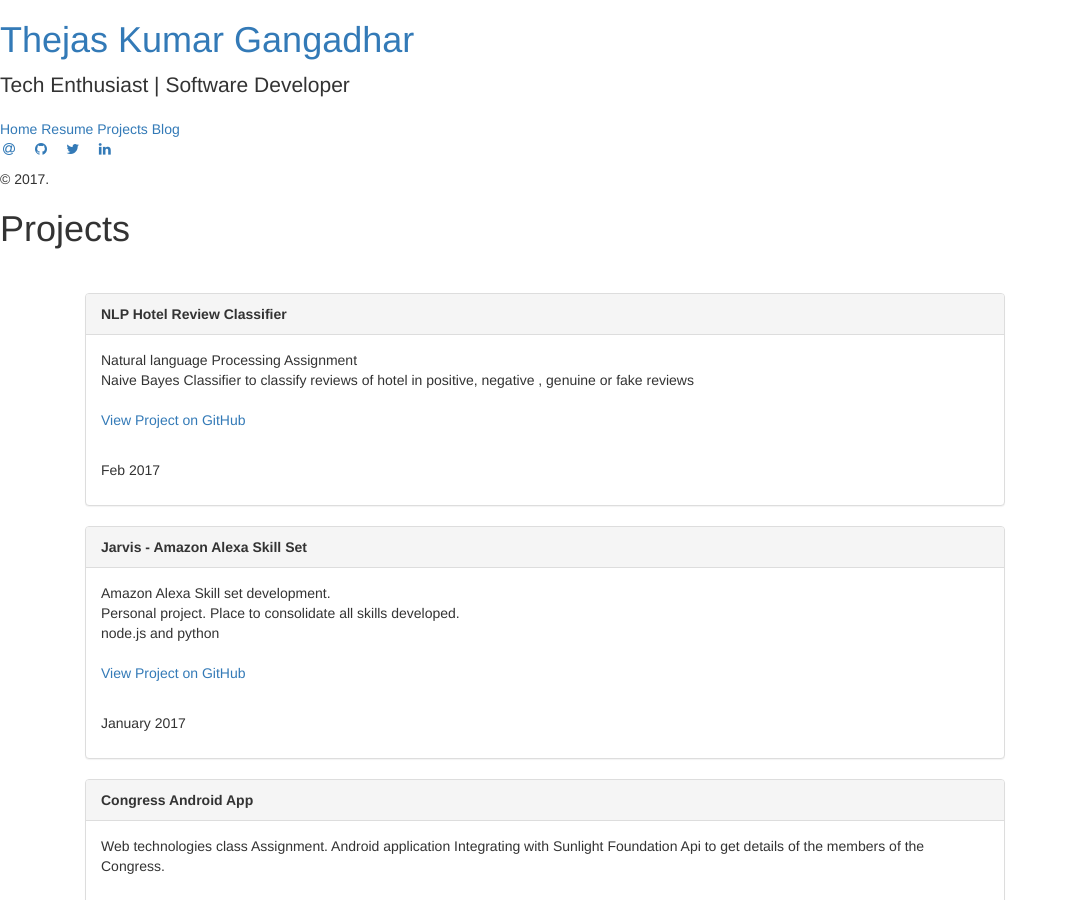
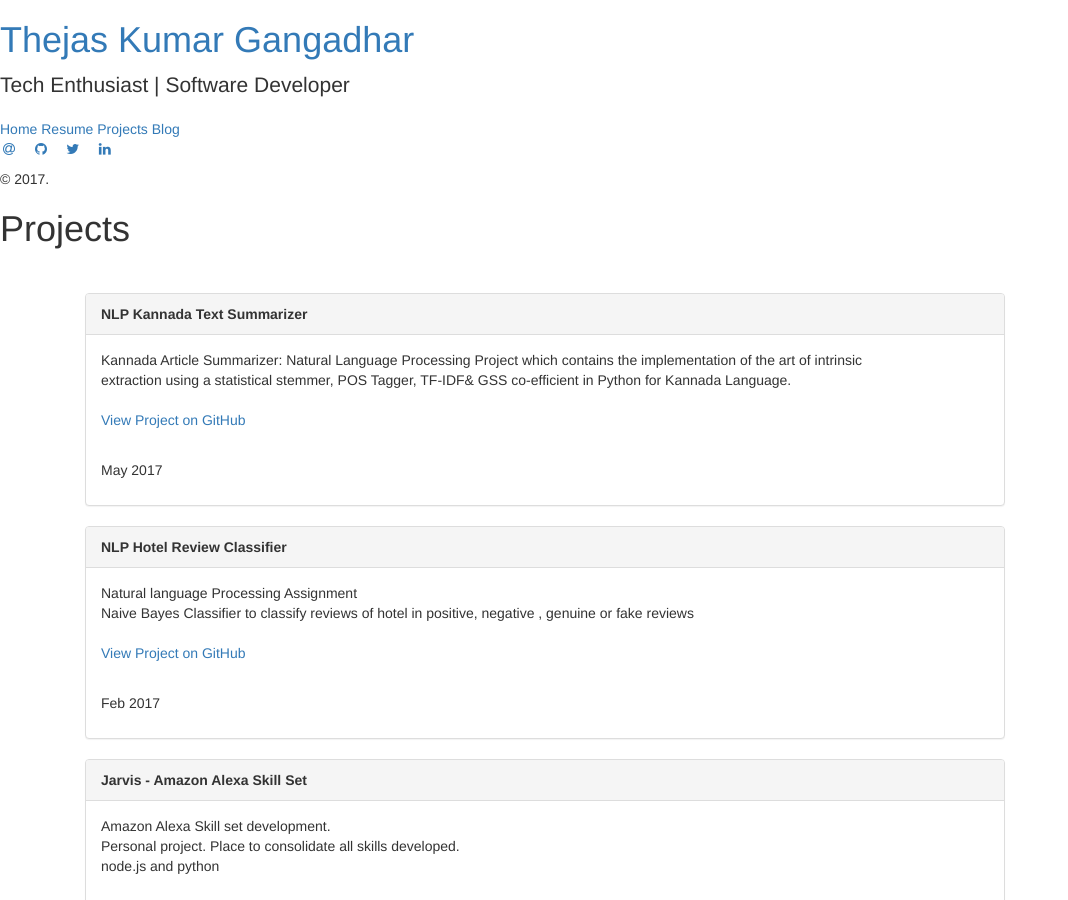
Before and after one commit to thejasgit/thejasgit.github.io, a Jekyll site: the page built from projects/index.html, in a window 1280 px wide and 900 px high. Shown: the whole window, without its empty margins (0-1068 px from the left). Built offline with Jekyll 4.4.1, drawn with Linux system fonts in a browser that asks for light colours; nearby versions of some CDN libraries.

Commit message:
project updates

```diff
--- a/projects/index.html
+++ b/projects/index.html
@@ -8,6 +8,28 @@ title: Projects
 
     <div class="container">
         <div class="row" style="margin:auto; margin-top:3%">
+
+
+            <div class="col-md-10">
+
+                <div class="panel panel-default">
+                    <div class="panel-heading" style="font-weight: bold;">NLP Kannada Text Summarizer</div>
+                    <div class="panel-body">
+                    Kannada Article Summarizer: Natural Language Processing Project which contains the implementation of the art of intrinsic  <br> extraction using a statistical stemmer, POS Tagger, TF-IDF& GSS co-efficient in Python for Kannada Language.
+
+                       <br>
+                    <br>
+
+                   <p><a href="https://github.com/thejasgit/CSCI544-NLP"> View Project on GitHub</a></p>
+                        <br>
+                   <p>May 2017</p>
+
+                    </div>
+
+
+                </div>
+
+            </div>
 
               <div class="col-md-10">
 
@@ -20,7 +42,7 @@ title: Projects
                        <br>
                     <br>
 
-                   <p><a href="https://github.com/thejasgit/AmazonAlexaSkills"> View Project on GitHub</a></p>
+                   <p><a href="https://github.com/thejasgit/NLP-Hotel-Reviews-Classifier"> View Project on GitHub</a></p>
                         <br>
                    <p>Feb 2017</p>
 
```
